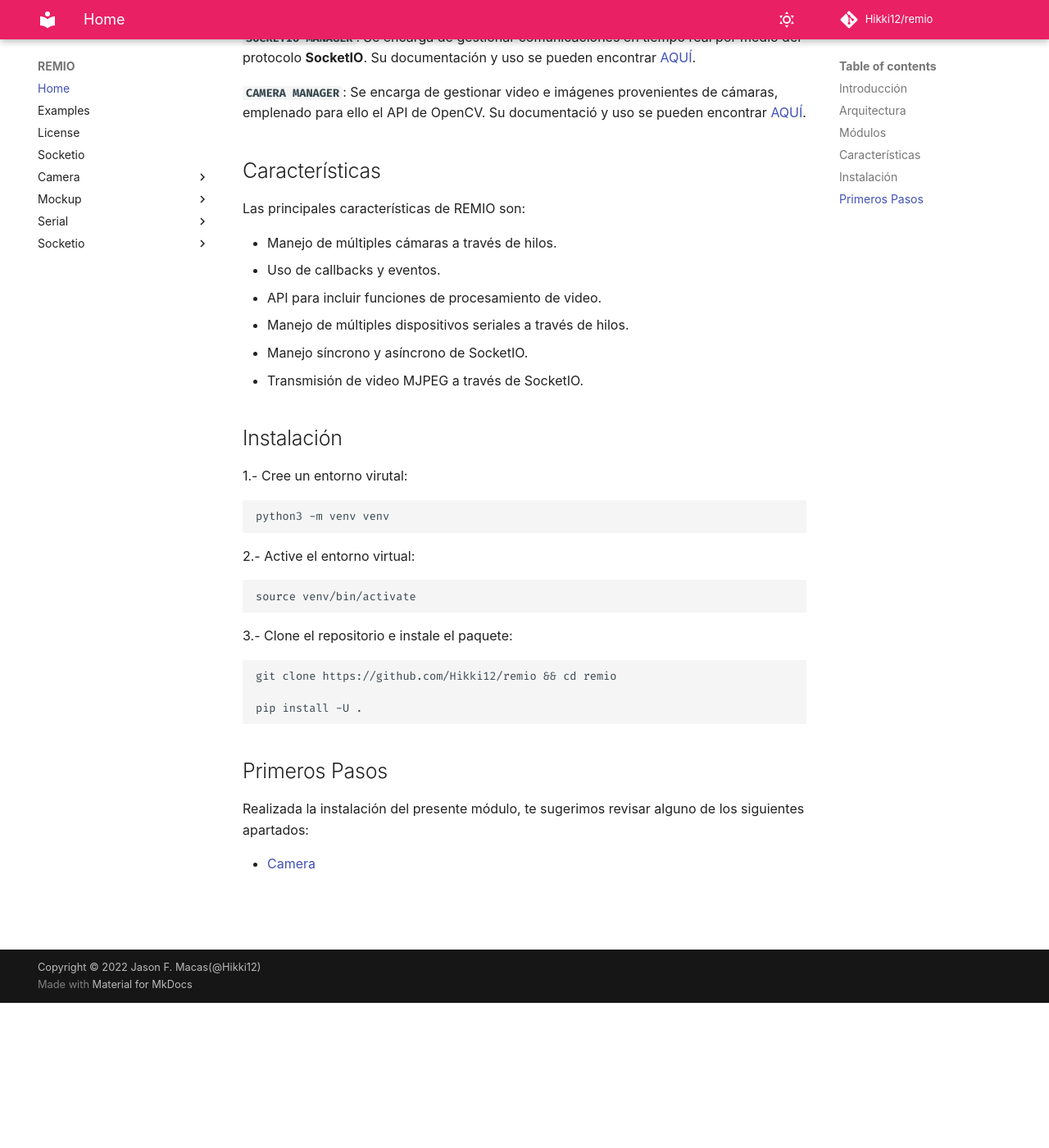
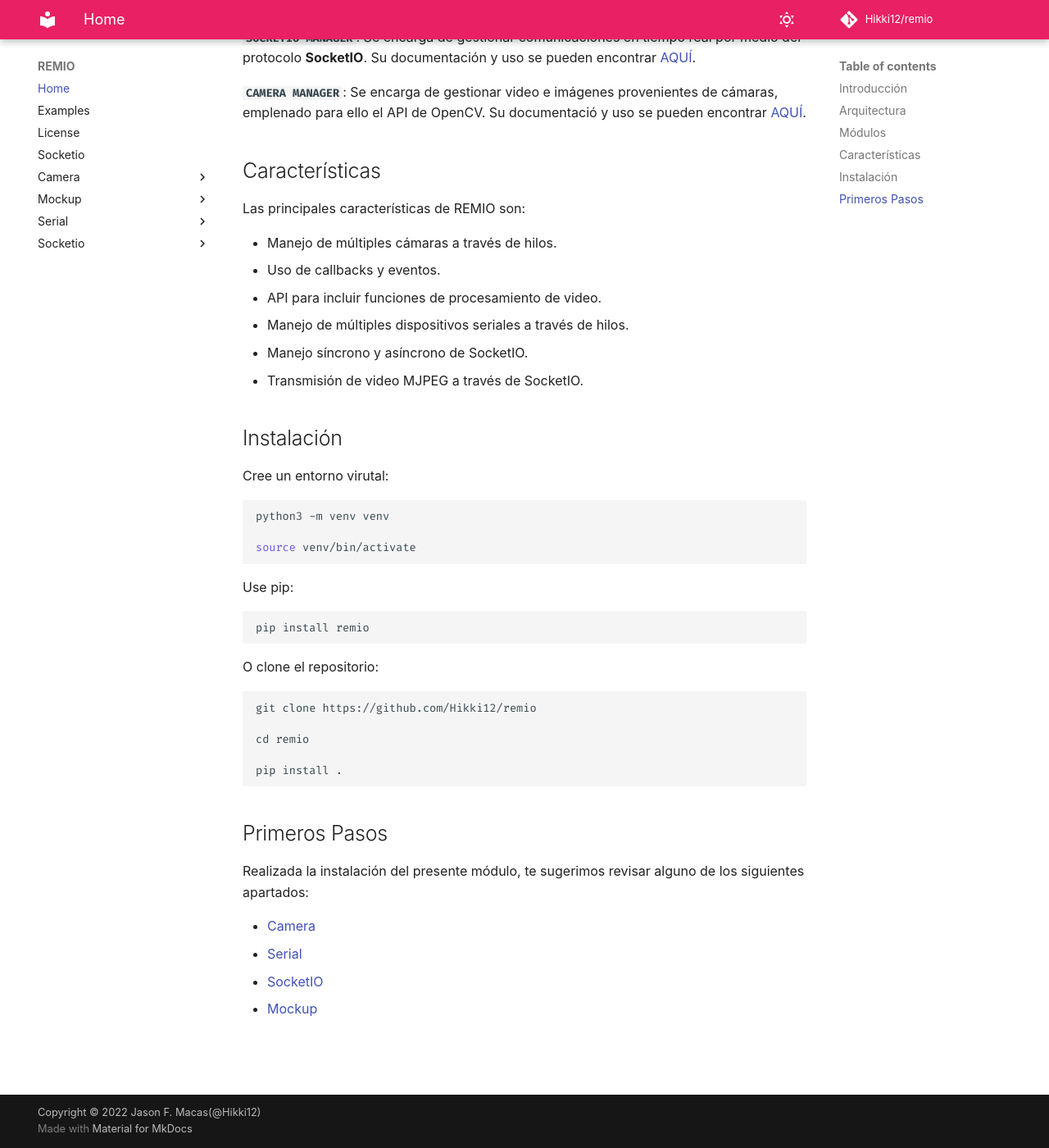
Before and after one commit to jsonfm/remio, an MkDocs documentation site: the page built from docs/index.md, in a window 1280 px wide and 1400 px high, scrolled down 2366 px. Shown: the whole window at 82% size. Built offline with MkDocs 1.6.1 and Material for MkDocs 9.7.7, drawn with Linux system fonts in a browser that asks for light colours; some web fonts are replaced; comment, search, counter and statistics services are not loaded; before the commit the page ends 3589 px from its top, so only the background shows below that.

Commit message:
docs updated

````diff
--- a/docs/index.md
+++ b/docs/index.md
@@ -74,25 +74,32 @@ Las principales características de REMIO son:
 
 ## Instalación
 
-1.- Cree un entorno virutal:
+Cree un entorno virutal:
 ```sh
 python3 -m venv venv
-```
-2.- Active el entorno virtual:
-```
+
 source venv/bin/activate
 ```
-3.- Clone el repositorio e instale el paquete:
+Use pip:
+```sh
+pip install remio
 ```
-git clone https://github.com/Hikki12/remio && cd remio
+O clone el repositorio:
+```
+git clone https://github.com/Hikki12/remio
 
-pip install -U .
+cd remio
+
+pip install .
 ```
 
 ## Primeros Pasos
 Realizada la instalación del presente módulo, te sugerimos revisar alguno de los siguientes apartados:
 <ul>
 <li><a href="/remio/camera/overview/">Camera</a></li>
+<li><a href="/remio/serial/overview/">Serial</a></li>
+<li><a href="/remio/socketio/overview/">SocketIO</a></li>
+<li><a href="/remio/mockup/overview/">Mockup</a></li>
 </ul>
 <br>
 <br>
````
Also changed, not shown: docs/serial/overview.md (+10 -0 lines).
